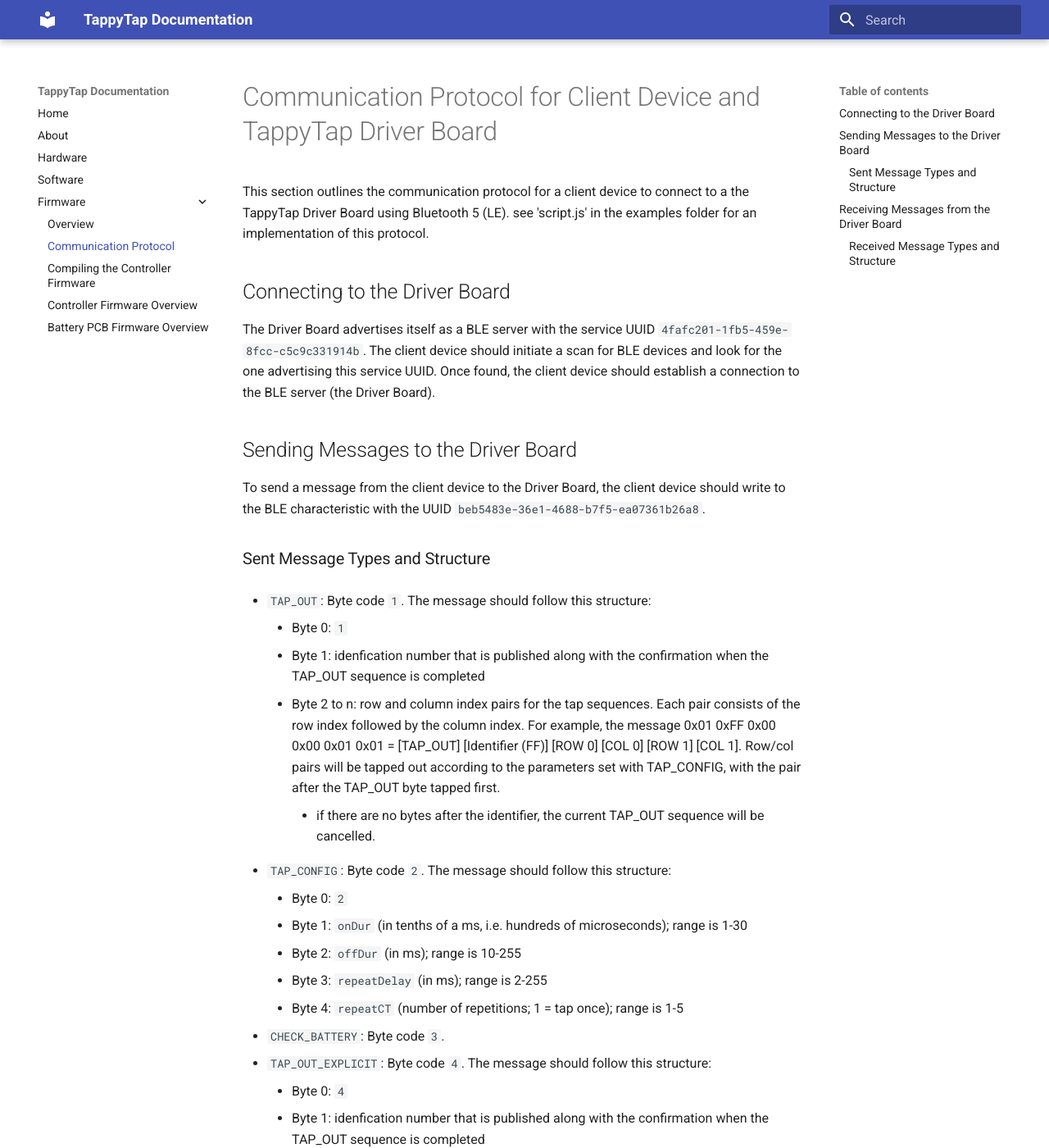
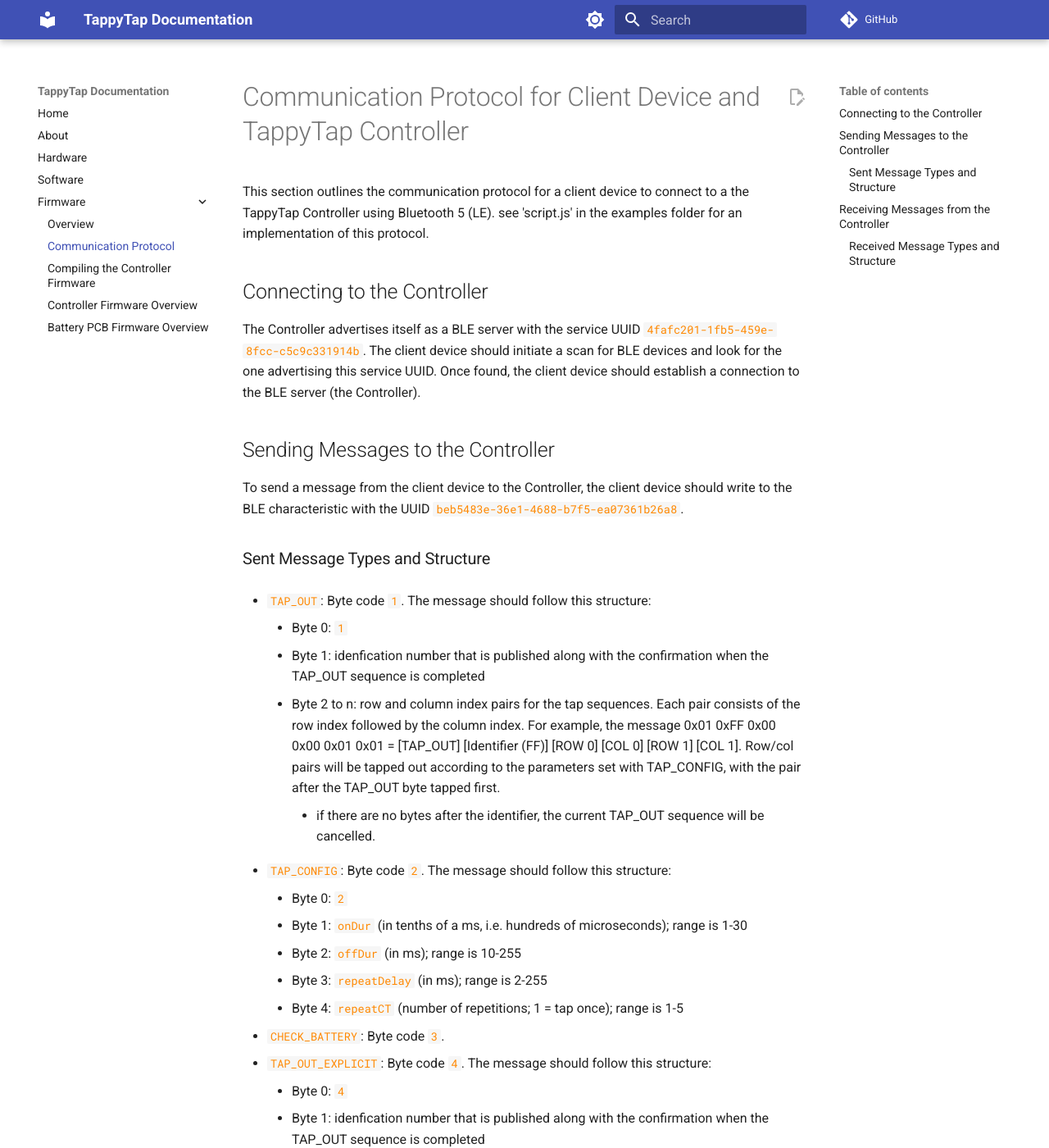
Before and after one commit to 0102io/docs, an MkDocs documentation site: the page built from docs/fwdocs/protocol.md, in a window 1280 px wide and 1400 px high. Shown: the whole window at 82% size. Built offline with MkDocs 1.6.1 and Material for MkDocs 9.7.7, drawn with Linux system fonts in a browser that asks for light colours; comment, search, counter and statistics services are not loaded; some of the changed text lies outside the part shown.

Commit message:
added github link, edit page action, styling

```diff
--- a/docs/fwdocs/protocol.md
+++ b/docs/fwdocs/protocol.md
@@ -1,14 +1,14 @@
-# Communication Protocol for Client Device and TappyTap Driver Board
+# Communication Protocol for Client Device and TappyTap Controller
 
-This section outlines the communication protocol for a client device to connect to a the TappyTap Driver Board using Bluetooth 5 (LE). see 'script.js' in the examples folder for an implementation of this protocol.
+This section outlines the communication protocol for a client device to connect to a the TappyTap Controller using Bluetooth 5 (LE). see 'script.js' in the examples folder for an implementation of this protocol.
 
-## Connecting to the Driver Board
+## Connecting to the Controller
 
-The Driver Board advertises itself as a BLE server with the service UUID `4fafc201-1fb5-459e-8fcc-c5c9c331914b`. The client device should initiate a scan for BLE devices and look for the one advertising this service UUID. Once found, the client device should establish a connection to the BLE server (the Driver Board).
+The Controller advertises itself as a BLE server with the service UUID `4fafc201-1fb5-459e-8fcc-c5c9c331914b`. The client device should initiate a scan for BLE devices and look for the one advertising this service UUID. Once found, the client device should establish a connection to the BLE server (the Controller).
 
-## Sending Messages to the Driver Board
+## Sending Messages to the Controller
 
-To send a message from the client device to the Driver Board, the client device should write to the BLE characteristic with the UUID `beb5483e-36e1-4688-b7f5-ea07361b26a8`.
+To send a message from the client device to the Controller, the client device should write to the BLE characteristic with the UUID `beb5483e-36e1-4688-b7f5-ea07361b26a8`.
 
 ### Sent Message Types and Structure
 
@@ -50,9 +50,9 @@
     - Byte 3: off duration (tenths of a milliseond - note that this is different from TAP_OUT and TAP_OUT_EXPLICIT which use ms for off duration) that will be used for all taps in the pattern. The lower limit is 0 (no delay), the upper limit is the same as for TAP_OUT and TAP_OUT_EXPLICIT.
     - Byte 4 to n: row and column index pairs for the tap sequences
 
-## Receiving Messages from the Driver Board
+## Receiving Messages from the Controller
 
-The client device should also monitor the same BLE characteristic (UUID `beb5483e-36e1-4688-b7f5-ea07361b26a8`) for notifications to receive messages from the Driver Board.
+The client device should also monitor the same BLE characteristic (UUID `beb5483e-36e1-4688-b7f5-ea07361b26a8`) for notifications to receive messages from the Controller.
 
 ### Received Message Types and Structure
 
--- /dev/null
+++ b/docs/stylesheets/extra.css
@@ -0,0 +1,4 @@
+.md-typeset code {
+    background-color: #dfdfdf46;
+    color: #ff8800;
+}
--- a/mkdocs.yml
+++ b/mkdocs.yml
@@ -1,6 +1,37 @@
 site_name: TappyTap Documentation
 
-site_url: https://0102.io/tappytap/docs
+site_url: https://docs.0102.io
+repo_url: https://github.com/0102io/testing
+edit_uri: https://github.com/0102io/docs/edit/main/docs
+
+extra_css: [stylesheets/extra.css]
+
+theme:
+  name: material
+  features:
+    - navigation.footer
+    - navigation.tracking
+    - content.tabs.link
+    - content.action.edit
+  palette:
+    # Palette toggle for dark mode
+    - media: "(prefers-color-scheme: dark)"
+      # primary: custom
+      # accent: custom
+      scheme: slate
+      toggle:
+        icon: material/brightness-4
+        name: Switch to light mode
+
+    # Palette toggle for light mode
+    - media: "(prefers-color-scheme: light)"
+      # primary: custom
+      # accent: custom
+      scheme: default
+      toggle:
+        icon: material/brightness-7
+        name: Switch to dark mode
+
 nav:
   - Home: index.md
   - About: about.md
@@ -12,5 +43,3 @@
     - Compiling the Controller Firmware: fwdocs/compiling.md
     - Controller Firmware Overview: fwdocs/controllerfw.md
     - Battery PCB Firmware Overview: fwdocs/batteryfw.md
-# theme: readthedocs
-theme: material
```
Also changed, not shown: docs/index.md (+2 -2 lines), site/fwdocs/protocol/index.html, site/search/search_index.json.
